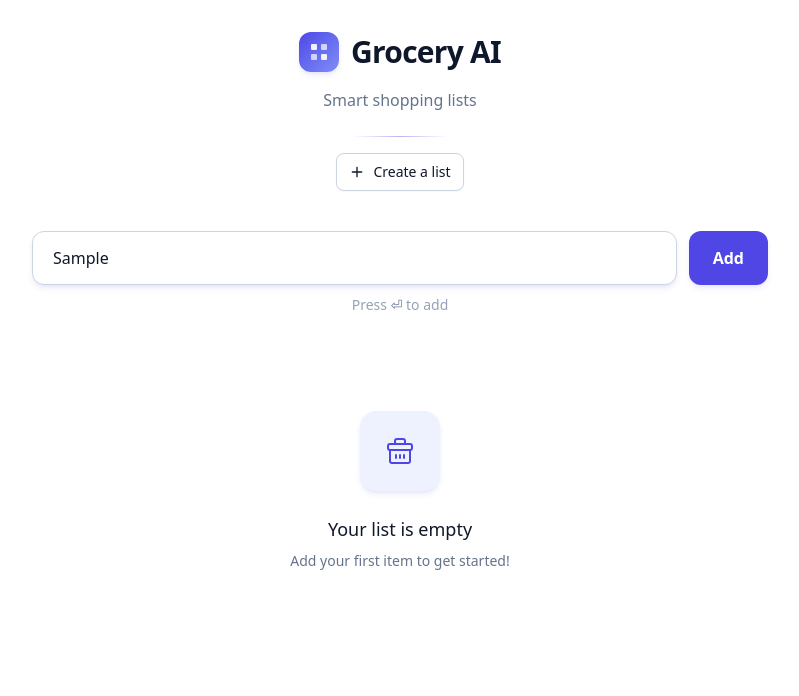
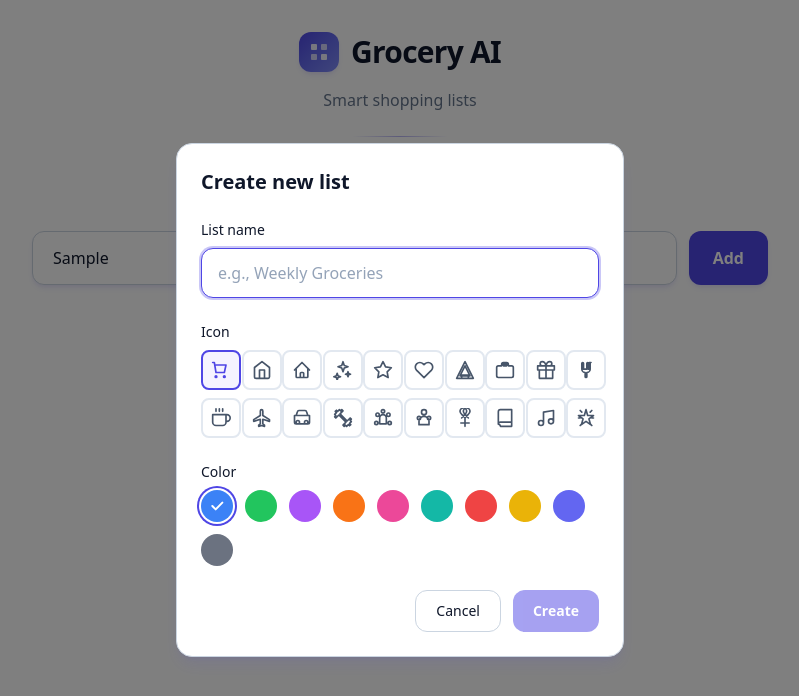
Before and after one commit to travissaylor/grocery-ai, a Next.js app: page / in a window 1280 px wide. Both pictures are taken after typing "Sample" into the empty fields and a click on the button "Create a list". Shown: the top 696 px of the page, without its empty margins (240-1039 px from the left). Built offline with nearby package versions, Linux system fonts and the light colour scheme.

Commit message:
[Create new list modal]

```diff
--- a/app/page.tsx
+++ b/app/page.tsx
@@ -3,6 +3,7 @@
 import { useState, useRef, useMemo, useEffect, useCallback, useSyncExternalStore } from "react";
 import { useLists } from "@/lib/useLists";
 import { ListSwitcher } from "@/components/ListSwitcher";
+import { ListModal } from "@/components/ListModal";
 
 // Custom hook to track online/offline status
 function useOnlineStatus(): boolean {
@@ -108,7 +109,9 @@ registerServiceWorker();
 
 export default function Home() {
   // List management hook
-  const { lists, activeListId, activeList, setActiveList } = useLists();
+  const { lists, activeListId, activeList, setActiveList, createList } = useLists();
+  const [isCreateModalOpen, setIsCreateModalOpen] = useState(false);
+  const [createModalKey, setCreateModalKey] = useState(0);
 
   const [items, setItems] = useState<GroceryItem[]>(loadItemsFromStorage);
   const [inputValue, setInputValue] = useState("");
@@ -466,7 +469,8 @@ export default function Home() {
               activeList={activeList}
               setActiveList={setActiveList}
               onCreateNewList={() => {
-                // Placeholder - will be implemented in US-004
+                setCreateModalKey((k) => k + 1);
+                setIsCreateModalOpen(true);
               }}
               onViewArchived={() => {
                 // Placeholder - will be implemented in US-006
@@ -771,6 +775,16 @@ export default function Home() {
           </button>
         </div>
       )}
+
+      {/* Create list modal */}
+      <ListModal
+        key={createModalKey}
+        isOpen={isCreateModalOpen}
+        onClose={() => setIsCreateModalOpen(false)}
+        onCreateList={(name, icon, color) => {
+          createList(name, icon, color);
+        }}
+      />
     </div>
   );
 }
--- /dev/null
+++ b/components/ListModal.tsx
@@ -0,0 +1,231 @@
+"use client";
+
+import { useState, useEffect, useRef } from "react";
+import type { ListIcon, ListColor } from "@/lib/types";
+import { LIST_ICONS, LIST_COLORS, getListIcon, getListColor } from "@/lib/list-assets";
+
+type ListModalProps = {
+  isOpen: boolean;
+  onClose: () => void;
+  onCreateList: (name: string, icon: ListIcon, color: ListColor) => void;
+};
+
+// Icon component for rendering list icons
+function IconOption({
+  iconKey,
+  isSelected,
+  onClick,
+}: {
+  iconKey: ListIcon;
+  isSelected: boolean;
+  onClick: () => void;
+}) {
+  const iconData = getListIcon(iconKey);
+  return (
+    <button
+      type="button"
+      onClick={onClick}
+      className={`flex h-10 w-10 items-center justify-center rounded-lg border-2 transition-all duration-150 ${
+        isSelected
+          ? "border-[var(--color-primary)] bg-[var(--color-primary-lightest)]"
+          : "border-[var(--color-neutral-200)] hover:border-[var(--color-primary)] hover:bg-[var(--color-primary-lighter)] dark:border-[var(--color-neutral-600)]"
+      }`}
+      aria-label={`Select ${iconKey} icon`}
+      aria-pressed={isSelected}
+    >
+      <svg
+        className={`h-5 w-5 ${isSelected ? "text-[var(--color-primary)]" : "text-[var(--color-neutral-600)] dark:text-[var(--color-neutral-400)]"}`}
+        viewBox={iconData.viewBox}
+        fill="none"
+        stroke="currentColor"
+        strokeWidth="2"
+        strokeLinecap="round"
+        strokeLinejoin="round"
+      >
+        <path d={iconData.path} />
+      </svg>
+    </button>
+  );
+}
+
+// Color option component
+function ColorOption({
+  colorKey,
+  isSelected,
+  onClick,
+}: {
+  colorKey: ListColor;
+  isSelected: boolean;
+  onClick: () => void;
+}) {
+  const colorData = getListColor(colorKey);
+  return (
+    <button
+      type="button"
+      onClick={onClick}
+      className={`flex h-8 w-8 items-center justify-center rounded-full transition-all duration-150 ${
+        isSelected ? "ring-2 ring-offset-2 ring-[var(--color-primary)]" : ""
+      }`}
+      style={{ backgroundColor: colorData.hex }}
+      aria-label={`Select ${colorKey} color`}
+      aria-pressed={isSelected}
+    >
+      {isSelected && (
+        <svg
+          className="h-4 w-4 text-white"
+          viewBox="0 0 24 24"
+          fill="none"
+          stroke="currentColor"
+          strokeWidth="3"
+          strokeLinecap="round"
+          strokeLinejoin="round"
+        >
+          <path d="M5 12l5 5L20 7" />
+        </svg>
+      )}
+    </button>
+  );
+}
+
+export function ListModal({ isOpen, onClose, onCreateList }: ListModalProps) {
+  const [name, setName] = useState("");
+  const [selectedIcon, setSelectedIcon] = useState<ListIcon>(LIST_ICONS[0].key);
+  const [selectedColor, setSelectedColor] = useState<ListColor>(LIST_COLORS[0].key);
+  const modalRef = useRef<HTMLDivElement>(null);
+
+  // Handle escape key to close modal
+  useEffect(() => {
+    function handleEscape(e: KeyboardEvent) {
+      if (e.key === "Escape" && isOpen) {
+        onClose();
+      }
+    }
+    document.addEventListener("keydown", handleEscape);
+    return () => document.removeEventListener("keydown", handleEscape);
+  }, [isOpen, onClose]);
+
+  // Handle click outside to close modal
+  useEffect(() => {
+    function handleClickOutside(e: MouseEvent) {
+      if (modalRef.current && !modalRef.current.contains(e.target as Node)) {
+        onClose();
+      }
+    }
+    if (isOpen) {
+      document.addEventListener("mousedown", handleClickOutside);
+    }
+    return () => document.removeEventListener("mousedown", handleClickOutside);
+  }, [isOpen, onClose]);
+
+  // Handle form submission
+  const handleSubmit = (e: React.FormEvent) => {
+    e.preventDefault();
+    const trimmedName = name.trim();
+    if (!trimmedName) return;
+
+    onCreateList(trimmedName, selectedIcon, selectedColor);
+    onClose();
+  };
+
+  // Validate name (required, max 50 chars)
+  const trimmedName = name.trim();
+  const isValidName = trimmedName.length > 0 && trimmedName.length <= 50;
+  const isNameTooLong = name.length > 50;
+
+  if (!isOpen) return null;
+
+  return (
+    <div className="fixed inset-0 z-50 flex items-center justify-center bg-black/50 p-4">
+      <div
+        ref={modalRef}
+        className="w-full max-w-md rounded-2xl border border-[var(--color-neutral-300)] bg-[var(--card-bg)] p-6 shadow-brand-lg dark:border-[var(--color-neutral-600)]"
+        role="dialog"
+        aria-modal="true"
+        aria-labelledby="modal-title"
+      >
+        <h2 id="modal-title" className="mb-6 text-xl font-semibold text-[var(--foreground)]">
+          Create new list
+        </h2>
+
+        <form onSubmit={handleSubmit}>
+          {/* Name input */}
+          <div className="mb-6">
+            <label
+              htmlFor="list-name"
+              className="mb-2 block text-sm font-medium text-[var(--foreground)]"
+            >
+              List name
+            </label>
+            <input
+              id="list-name"
+              type="text"
+              value={name}
+              onChange={(e) => setName(e.target.value)}
+              placeholder="e.g., Weekly Groceries"
+              maxLength={50}
+              autoFocus
+              className="w-full rounded-xl border border-[var(--color-neutral-300)] bg-[var(--input-bg)] px-4 py-3 text-base text-[var(--foreground)] placeholder-[var(--color-neutral-400)] transition-all duration-150 focus:border-[var(--color-primary)] focus:outline-none focus:ring-2 focus:ring-[var(--color-primary)]/30 dark:border-[var(--color-neutral-500)] dark:placeholder-[var(--color-neutral-500)]"
+            />
+            {isNameTooLong && (
+              <p className="mt-1 text-sm text-[var(--color-error)]">
+                Name must be 50 characters or less
+              </p>
+            )}
+          </div>
+
+          {/* Icon picker */}
+          <div className="mb-6">
+            <label className="mb-2 block text-sm font-medium text-[var(--foreground)]">
+              Icon
+            </label>
+            <div className="grid grid-cols-10 gap-2">
+              {LIST_ICONS.map((icon) => (
+                <IconOption
+                  key={icon.key}
+                  iconKey={icon.key}
+                  isSelected={selectedIcon === icon.key}
+                  onClick={() => setSelectedIcon(icon.key)}
+                />
+              ))}
+            </div>
+          </div>
+
+          {/* Color picker */}
+          <div className="mb-6">
+            <label className="mb-2 block text-sm font-medium text-[var(--foreground)]">
+              Color
+            </label>
+            <div className="flex flex-wrap gap-3">
+              {LIST_COLORS.map((color) => (
+                <ColorOption
+                  key={color.key}
+                  colorKey={color.key}
+                  isSelected={selectedColor === color.key}
+                  onClick={() => setSelectedColor(color.key)}
+                />
+              ))}
+            </div>
+          </div>
+
+          {/* Action buttons */}
+          <div className="flex justify-end gap-3">
+            <button
+              type="button"
+              onClick={onClose}
+              className="rounded-xl border border-[var(--color-neutral-300)] bg-[var(--card-bg)] px-5 py-2.5 text-sm font-medium text-[var(--foreground)] transition-all duration-150 hover:bg-[var(--color-neutral-100)] dark:border-[var(--color-neutral-600)] dark:hover:bg-[var(--color-neutral-200)]"
+            >
+              Cancel
+            </button>
+            <button
+              type="submit"
+              disabled={!isValidName}
+              className="rounded-xl bg-[var(--color-primary)] px-5 py-2.5 text-sm font-semibold text-white transition-all duration-150 hover:bg-[var(--color-primary-hover)] disabled:cursor-not-allowed disabled:opacity-50"
+            >
+              Create
+            </button>
+          </div>
+        </form>
+      </div>
+    </div>
+  );
+}
```
